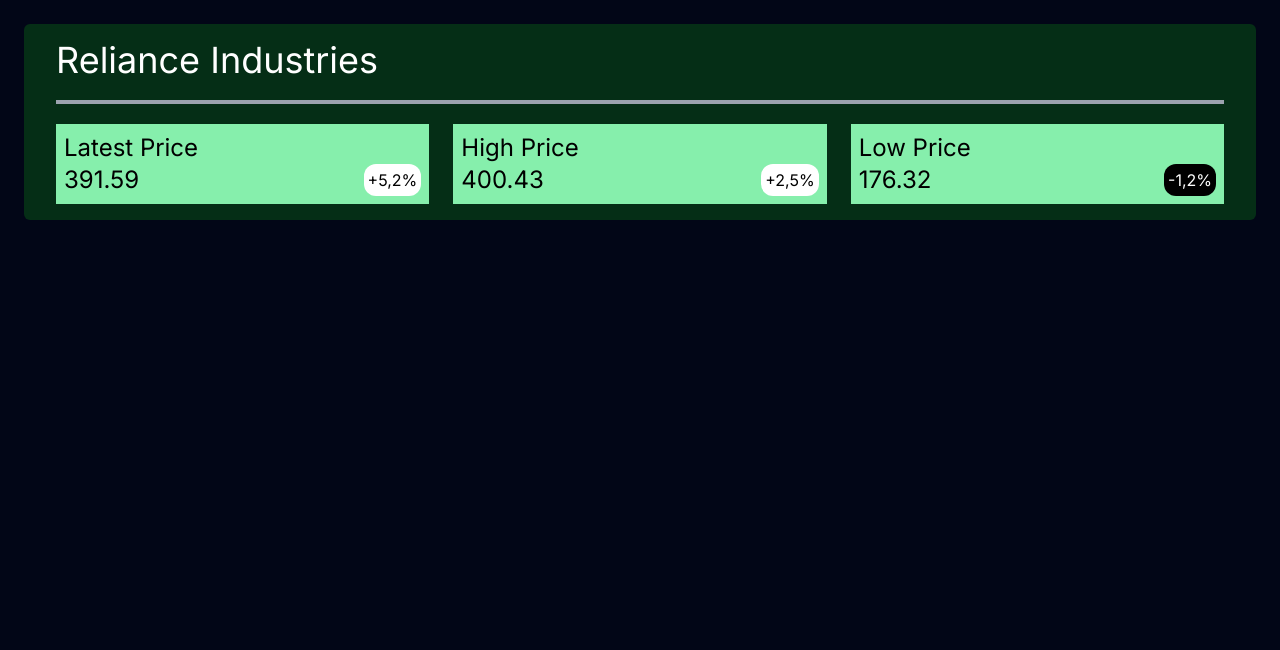
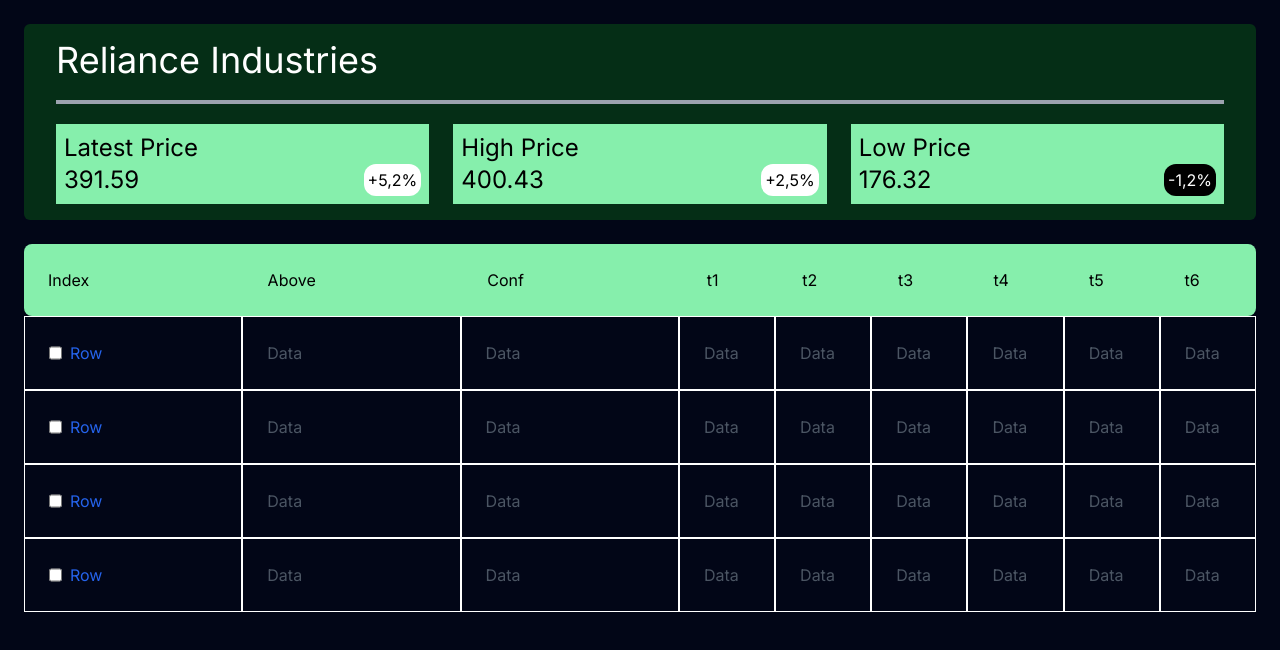
Before and after one commit to BhagatBhavya1/kaizen-universal, a Next.js app: page /target-value in a window 1280 px wide. Shown: the top 650 px of the page. Built offline with nearby package versions, Linux system fonts and the light colour scheme.

Commit message:
adding target value & home page

```diff
--- /dev/null
+++ b/components/HomePage.js
@@ -0,0 +1,18 @@
+export let WhyUs=[
+    {
+        header : "Analysis",
+        content : "Analysis of stocks...."
+    },
+    {
+        header : "Target Selling",
+        content : "Analysis of stocks...."
+    },
+    {
+        header : "Stock Price",
+        content : "Analysis of stocks...."
+    },
+    {
+        header : "Histoical data",
+        content : "Analysis of stocks...."
+    },
+]
--- a/components/TargetValueData.js
+++ b/components/TargetValueData.js
@@ -1,46 +1,4 @@
-export let TargetValue =[
-    {
-        index : "Row",
-        above : "Data",
-        conf : "Data",
-        t1 : "Data",
-        t2 : "Data",
-        t3 : "Data",
-        t4 : "Data",
-        t5 : "Data",
-        t6 : "Data"
-    },
-    {
-        index : "Row",
-        above : "Data",
-        conf : "Data",
-        t1 : "Data",
-        t2 : "Data",
-        t3 : "Data",
-        t4 : "Data",
-        t5 : "Data",
-        t6 : "Data"
-    },
-    {
-        index : "Row",
-        above : "Data",
-        conf : "Data",
-        t1 : "Data",
-        t2 : "Data",
-        t3 : "Data",
-        t4 : "Data",
-        t5 : "Data",
-        t6 : "Data"
-    },
-    {
-        index : "Row",
-        above : "Data",
-        conf : "Data",
-        t1 : "Data",
-        t2 : "Data",
-        t3 : "Data",
-        t4 : "Data",
-        t5 : "Data",
-        t6 : "Data"
-    },
-]
+export let justindex=["Index"];
+export let fields=["Above","Conf"];
+export let tss=["t1","t2","t3","t4","t5","t6"];
+export let TargetValueData=[[["Row"],["Data","Data"],["Data","Data","Data","Data","Data","Data"]],[["Row"],["Data","Data"],["Data","Data","Data","Data","Data","Data"]],[["Row"],["Data","Data"],["Data","Data","Data","Data","Data","Data"]],[["Row"],["Data","Data"],["Data","Data","Data","Data","Data","Data"]]];
--- a/src/app/news/page.tsx
+++ b/src/app/news/page.tsx
@@ -1,10 +1,33 @@
+'use client'
+import { useEffect, useState } from 'react';
 import {NewsData} from "../../../components/NewsData";
 export default function News() {
+    const [isSmallScreen, setIsSmallScreen] = useState(0);
+    const sArray=["grid-cols-4","grid-cols-2","grid-cols-1"];
+    useEffect(() => {
+        const checkScreenSize = () => {
+            const width = Math.max(document.documentElement.clientWidth, window.innerWidth || 0);
+            if(width<795){
+                setIsSmallScreen(1);
+            }
+            if(width<489){
+                setIsSmallScreen(2);
+            }
+        };
+        console.log(setIsSmallScreen)
+        checkScreenSize();
+
+        window.addEventListener('resize', checkScreenSize);
+
+        return () => {
+            window.removeEventListener('resize', checkScreenSize);
+        };
+    }, []);
     return (
-        <div className="bg-slate-900 min-h-screen">
+        <div className="bg-slate-900 min-h-screen py-6">
             <div className="bg-green-950 ml-6 mr-6">
                 <div className="container mx-auto">
-                    <div className="grid grid-cols-4 gap-4 px-2 py-10">
+                    <div className={`grid ${sArray[isSmallScreen]} gap-4 px-2 py-10`}>
                         {NewsData.map((item, index) => (
                             <div key={index} className="p-4 bg-transparent rounded-lg border-white border-4">
                                 <h1 className="text-center items-center text-2xl text-white font-extrabold mb-2">{item.headline}</h1>
--- a/src/app/page.tsx
+++ b/src/app/page.tsx
@@ -1,10 +1,32 @@
 import Image from "next/image";
-import Navbar from "../../components/Navbar";
+import {WhyUs} from "../../components/HomePage";
 export default function Home() {
   return (
       <div className="flex flex-col">
           <div>
-            <Navbar />
+          <Image
+            src="/home_bg.png"
+            alt="Example Image"
+            className="w-full"
+            layout="responsive"
+            width={1000}
+            height={1000}
+            style={{ width: '100%', height: '100%' }}
+          />
+          </div>
+          <div className="flex flex-col text-center items-center justify-center px-10">
+              <h1 className="text-4xl">Why Us ?</h1>
+              <div className={`mt-4 w-full justify-left grid grid-cols-2 gap-8 px-2 py-4`}>
+                  {WhyUs.map((item, index) => (
+                      <div key={index} className="justify-left bg-slate-950 rounded-lg px-6">
+                          <h1 className="mt-6 mb-6 text-4xl text-left items-left justify-left text-green-400 font-extrabold">{item.header}</h1>
+                          <p className="mb-6 text-sm text-white text-left items-left justify-left">{item.content}</p>
+                      </div>
+                  ))}
+              </div>
+          </div>
+          <div className="bg-slate-950 flex flex-col mt-12">
+            <h1 className="text-xl text-green-300 justify-center text-center items-center py-10">TRANDING TRADS</h1>
           </div>
       </div>
 
--- a/src/app/target-value/page.tsx
+++ b/src/app/target-value/page.tsx
@@ -1,18 +1,15 @@
 'use client'
 import { useEffect, useState } from 'react';
+import {fields,justindex,TargetValueData,tss} from "../../../components/TargetValueData";
 export default function TargetValue() {
     const [isSmallScreen, setIsSmallScreen] = useState(false);
-
     useEffect(() => {
         const checkScreenSize = () => {
             const width = Math.max(document.documentElement.clientWidth, window.innerWidth || 0);
             setIsSmallScreen(width < 625);
         };
-        console.log(setIsSmallScreen)
         checkScreenSize();
-
         window.addEventListener('resize', checkScreenSize);
-
         return () => {
             window.removeEventListener('resize', checkScreenSize);
         };
@@ -58,6 +55,45 @@
                     </div>
                 </div>
             </div>
+            <div className="flex gap-12 justify-center bg-green-300 mt-6 rounded-lg">
+                <div className="w-full flex">
+                    {justindex.map((item,index)=>(
+                        <div key={index} className="w-1/2 flex px-6 py-6">
+                            <h1>{item}</h1>
+                        </div>
+                    ))}
+                    {fields.map((item,index)=>(
+                        <div key={index} className="w-1/2 flex px-6 py-6">
+                            <h1>{item}</h1>
+                        </div>
+                    ))}
+                    {tss.map((item,index)=>(
+                        <div key={index} className="w-1/6 flex px-6 py-6">
+                            <h1>{item}</h1>
+                        </div>
+                    ))}
+                </div>
+            </div>
+            {TargetValueData.map((item,index)=>(
+                <div key={index} className="flex justify-center">
+                    {item[0].map((someitem,someindex)=>(
+                        <div key={someindex} className="w-1/2 flex px-6 py-6 text-blue-600 gap-2" style={{border: '1px solid white'}}>
+                            <input type="checkbox" />
+                            <h1>{someitem}</h1>
+                        </div>
+                    ))}
+                    {item[1].map((someitem,someindex)=>(
+                        <div key={someindex} className="w-1/2 flex px-6 py-6 text-gray-600" style={{border: '1px solid white'}}>
+                            <h1>{someitem}</h1>
+                        </div>
+                    ))}
+                    {item[2].map((someitem,someindex)=>(
+                        <div key={someindex} className="w-1/6 flex px-6 py-6 text-gray-600" style={{border: '1px solid white'}}>
+                            <h1>{someitem}</h1>
+                        </div>
+                    ))}
+                </div>
+            ))}
         </div>
     )
 }
--- a/src/app/user-stock/page.tsx
+++ b/src/app/user-stock/page.tsx
@@ -4,17 +4,6 @@
     return (
         <div className="bg-slate-950 min-h-screen">
             <div className="flex flex-col py-6">
-            <div className="flex gap-4 gap-y-4 items-center text-center justify-between bg-slate-900 py-4 text-white">
-                        <div className="w-1/3">
-                            <h2>Stocks</h2>
-                        </div>
-                        <div className="w-1/3">
-                            <h2>Latest Price</h2>
-                        </div>
-                        <div className="w-1/3">
-                            <h2>State</h2>
-                        </div>
-                    </div>
             {UserStockData.map((item, index) => (
                 index%2!==0 ? (
                     <div key={index} className="flex gap-4 gap-y-4 items-center text-center justify-between bg-slate-900 py-4 text-white">
```
Also changed, not shown: components/Navbar.tsx (deleted, +0 -23 lines), components/NavbarOther.tsx (deleted, +0 -7 lines).
